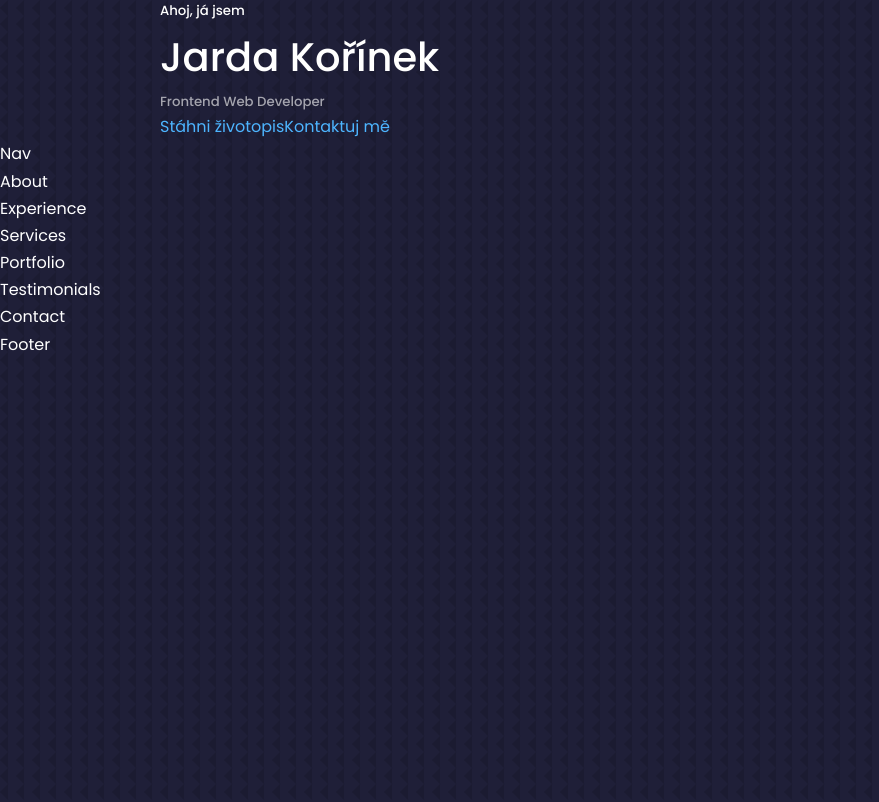
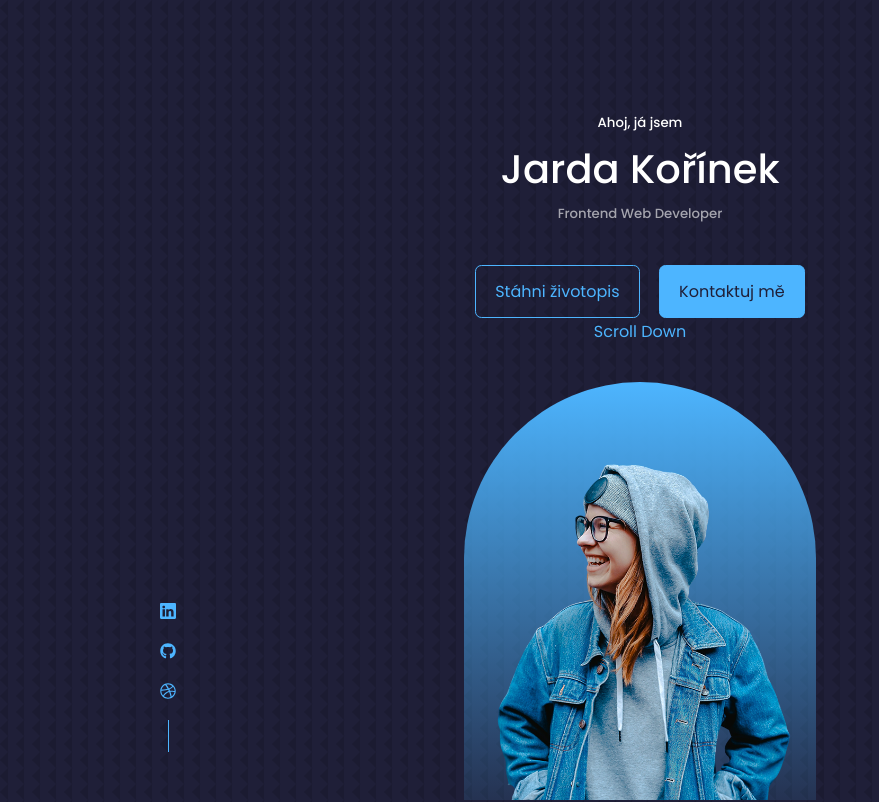
Before and after one commit to korinekj/first-react-portfolio, a React (Create React App) app: page / in a window 1280 px wide. Shown: the top 802 px of the page, without its empty margins (0-879 px from the left). Built offline with nearby package versions, Linux system fonts and the light colour scheme.

Commit message:
přidány CTA, socialní sítě, upraven img...v Header Componente

```diff
--- a/package.json
+++ b/package.json
@@ -8,6 +8,7 @@
     "@testing-library/user-event": "^13.5.0",
     "react": "^18.2.0",
     "react-dom": "^18.2.0",
+    "react-icons": "^4.4.0",
     "react-scripts": "5.0.1",
     "web-vitals": "^2.1.4"
   },
--- a/src/components/header/CTA.jsx
+++ b/src/components/header/CTA.jsx
@@ -4,10 +4,12 @@
 const CTA = () => {
   return (
     <div className="cta">
-      <a href={CV} download>
+      <a href={CV} download className="btn">
         Stáhni životopis
       </a>
-      <a href="#contact">Kontaktuj mě</a>
+      <a href="#contact" className="btn btn-primary">
+        Kontaktuj mě
+      </a>
     </div>
   );
 };
--- a/src/components/header/Header.jsx
+++ b/src/components/header/Header.jsx
@@ -1,6 +1,8 @@
 import React from "react";
 import "./header.css";
 import CTA from "./CTA";
+import ME from "../../assets/me.png";
+import HeaderSocials from "./HeaderSocials";
 
 const Header = () => {
   return (
@@ -10,6 +12,15 @@
         <h1>Jarda Kořínek</h1>
         <h5 className="text-light">Frontend Web Developer</h5>
         <CTA />
+        <HeaderSocials />
+
+        <div className="me">
+          <img src={ME} alt="me" />
+        </div>
+
+        <a href="#contact" className="scroll__down">
+          Scroll Down
+        </a>
       </div>
     </header>
   );
--- /dev/null
+++ b/src/components/header/HeaderSocials.jsx
@@ -0,0 +1,21 @@
+import React from "react";
+import { BsLinkedin } from "react-icons/bs";
+import { FaGithub, FaDribbble } from "react-icons/fa";
+
+const HeaderSocials = () => {
+  return (
+    <div className="header__socials">
+      <a href="https://www.linkedin.com/" target="_blank">
+        <BsLinkedin />
+      </a>
+      <a href="https://www.github.com/" target="_blank">
+        <FaGithub />
+      </a>
+      <a href="https://www.dribbble.com/" target="_blank">
+        <FaDribbble />
+      </a>
+    </div>
+  );
+};
+
+export default HeaderSocials;
--- a/src/components/header/header.css
+++ b/src/components/header/header.css
@@ -0,0 +1,50 @@
+header {
+  height: 100vh;
+  padding-top: 7rem;
+  overflow: hidden;
+}
+
+.header__container {
+  text-align: center;
+  height: 100%;
+  position: relative;
+}
+
+/* ============== CTA ================ */
+.cta {
+  margin-top: 2.5rem;
+  display: flex;
+  justify-content: center;
+  gap: 1.2rem;
+}
+
+/* ============== HEADER SOCIALS ================ */
+.header__socials {
+  display: flex;
+  flex-direction: column;
+  align-items: center;
+  gap: 0.8rem;
+  position: absolute;
+  left: 0;
+  bottom: 3rem;
+}
+
+.header__socials::after {
+  content: "";
+  width: 1px;
+  height: 2rem;
+  background: var(--color-primary);
+}
+
+/* ============== ME (image) ================ */
+.me {
+  background: linear-gradient(var(--color-primary), transparent);
+  width: 22rem;
+  height: 30rem;
+  position: absolute;
+  left: calc(50% - 11rem);
+  margin-top: 4rem;
+  border-radius: 12rem 12rem 0 0;
+  overflow: hidden;
+  padding: 5rem 1.5rem 1.5rem 1.5rem;
+}
```
Also changed, not shown: 1 other file (tests, documents, lock files or other folders).
